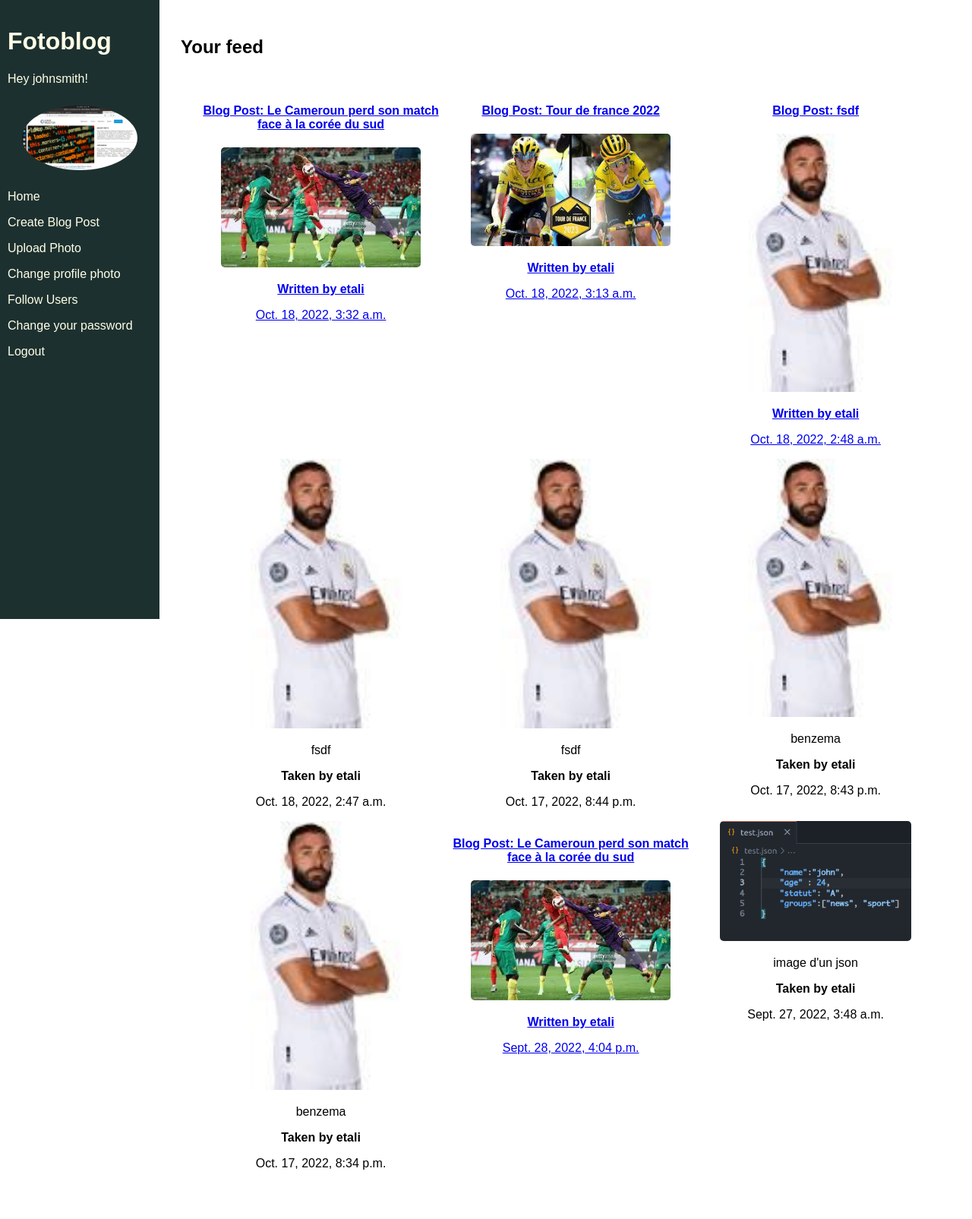
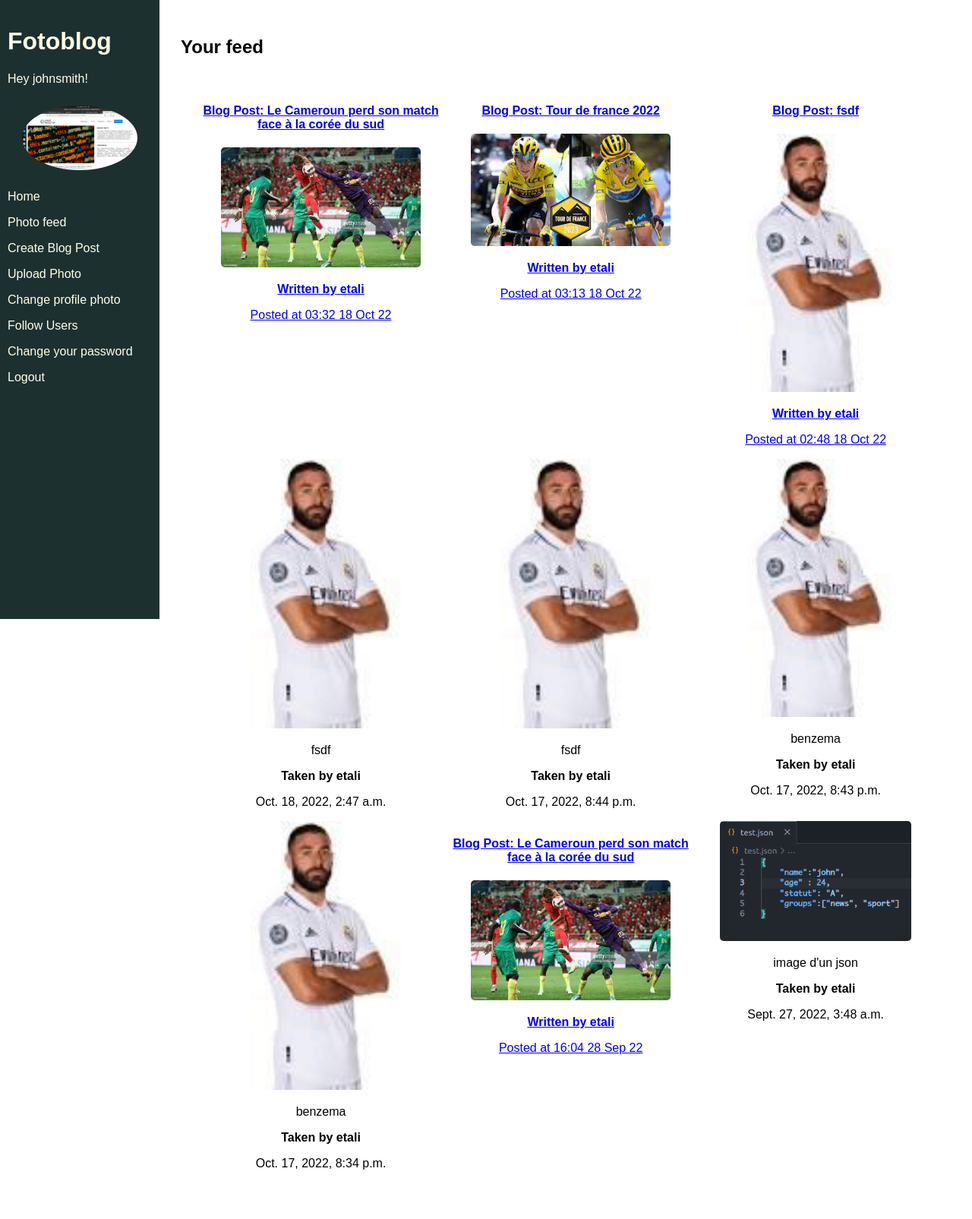
Before and after one commit to etali-m/fotoblog, a Django app: page /home/ in a window 1280 px wide. Shown: the whole page at 76% size. Run offline with Django 4.2, Linux system fonts and the light colour scheme; a user stored in the database is signed in; data comes from the database, SQL or seed files in the repository.

Commit message:
partials included in the home page

```diff
--- a/blog/templates/blog/home.html
+++ b/blog/templates/blog/home.html
@@ -6,22 +6,9 @@
     <div class="grid-container">
         {% for instance in blogs_and_photos %}
             {% if instance|model_type == 'Blog' %}
-                <div class="post">
-                    <a href="{% url 'view_blog' instance.id %}">
-                        <h4>Blog Post: {{ instance.title }}</h4>
-                        <img src="{{ instance.photo.image.url }}">
-                        <p><strong>Written by {{ instance.contributors.all|join:", " }}</strong></p>
-                        <p>{{ instance.date_created }}</p>
-                    </a>
-                </div>
-
+                {% include 'blog/partials/blog_snippet.html' with blog=instance %}
             {% elif instance|model_type == 'Photo' %}
-            <div class="post">
-                <img src="{{ instance.image.url }}">
-                <p>{{ instance.caption }}</p>
-                <p><strong>Taken by {{ instance.uploader }}</strong></p>
-                <p>{{ instance.date_created }}</p>
-            </div>
+                {% include 'blog/partials/photo_snippet.html' with photo=instance %}
             {% endif %}
         {% endfor %}
     </div>
--- /dev/null
+++ b/blog/templates/blog/partials/blog_snippet.html
@@ -0,0 +1,9 @@
+{% load blog_extras %}
+<div class="post">
+    <a href="{% url 'view_blog' instance.id %}">
+        <h4>Blog Post: {{ blog.title }}</h4>
+        <img src="{{ blog.photo.image.url }}">
+        <p><strong>Written by {{ blog.contributors.all|join:", " }}</strong></p>
+        <p>{{ blog.date_created|get_posted_at_display }}</p>
+    </a>
+</div>
--- /dev/null
+++ b/blog/templates/blog/partials/photo_snippet.html
@@ -0,0 +1,7 @@
+{% load blog_extras %}
+<div class="post">
+    <img src="{{ photo.image.url }}">
+    <p>{{ photo.caption }}</p>
+    <p><strong>Taken by {{ photo.uploader }}</strong></p>
+    <p>{{ photo.date_created }}</p>
+</div>
--- a/blog/templatetags/blog_extras.py
+++ b/blog/templatetags/blog_extras.py
@@ -1,4 +1,9 @@
 from django import template
+from django.utils import timezone
+
+MINUTE = 60
+HOUR = 60 * MINUTE
+DAY = 24 * HOUR
 
 register = template.Library()
 
@@ -12,3 +17,12 @@ def get_poster_display(context, user):
     if user == context['user']:
         return 'you'
     return user.username
+
+@register.filter
+def get_posted_at_display(posted_at):
+    second_ago = (timezone.now() - posted_at).total_seconds()
+    if second_ago <= HOUR:
+        return f'Posted {int(second_ago // MINUTE)} minute ago.'
+    elif second_ago <= DAY:
+        return f'Posted {int(second_ago // HOUR)} hours ago.'
+    return f'Posted at {posted_at.strftime("%H:%M %d %b %y")}'
--- a/blog/views.py
+++ b/blog/views.py
@@ -30,16 +30,15 @@ def home(request):
     }
     return render(request, 'blog/home.html', context=context)
 
-
+#vue pour afficher unique les photos des personnes qu'on follow
 @login_required
 def photo_feed(request):
-    photos = models.Photo.objects.filter(
-        Q(uploader__in=request.user.follow.all().order_by('-date_created'))
-    )
+    photos = models.Photo.objects.filter(uploader__in=request.user.follows.all())
     context = {
     'photos':photos,
     }
     return render(request, 'blog/photo_feed.html', context=context)
+
 
 #vue pour l'ajout de nouvelle photo
 @login_required
--- a/fotoblog/urls.py
+++ b/fotoblog/urls.py
@@ -37,6 +37,7 @@ urlpatterns = [
     path('signup', authentication.views.signup_page, name='signup'), #page d'inscription
     path('profile-photo/upload', authentication.views.upload_profile_photo, name='upload_profile_photo'),
     path('photo/upload', blog.views.photo_upload, name='photo_upload'), #ajout de photo
+    path('photo-feed/', blog.views.photo_feed, name='photo_feed'),
     path('blog/create', blog.views.blog_and_photo_upload, name='blog_create'), #creer un post dans le blog
     path('blog/<int:blog_id>', blog.views.view_blog, name='view_blog'), #afficher les détails sur un post
     path('blog/<int:blog_id>/edit_blog', blog.views.edit_blog, name="edit_blog"),
--- a/templates/base.html
+++ b/templates/base.html
@@ -19,6 +19,7 @@
             <img class="avatar" src="{% static 'images/default_profile.png'%}">
         {% endif %}
         <p><a href="{% url 'home' %}">Home</a></p>
+        <p><a href="{% url 'photo_feed' %}">Photo feed</a></p>
         {% if perms.blog.add_blog %}
             <p><a href="{% url 'blog_create' %}">Create Blog Post</a></p>
         {% endif %}
```
Also changed, not shown: blog/templates/blog/photo_feed.html (added, +9 -0 lines).
